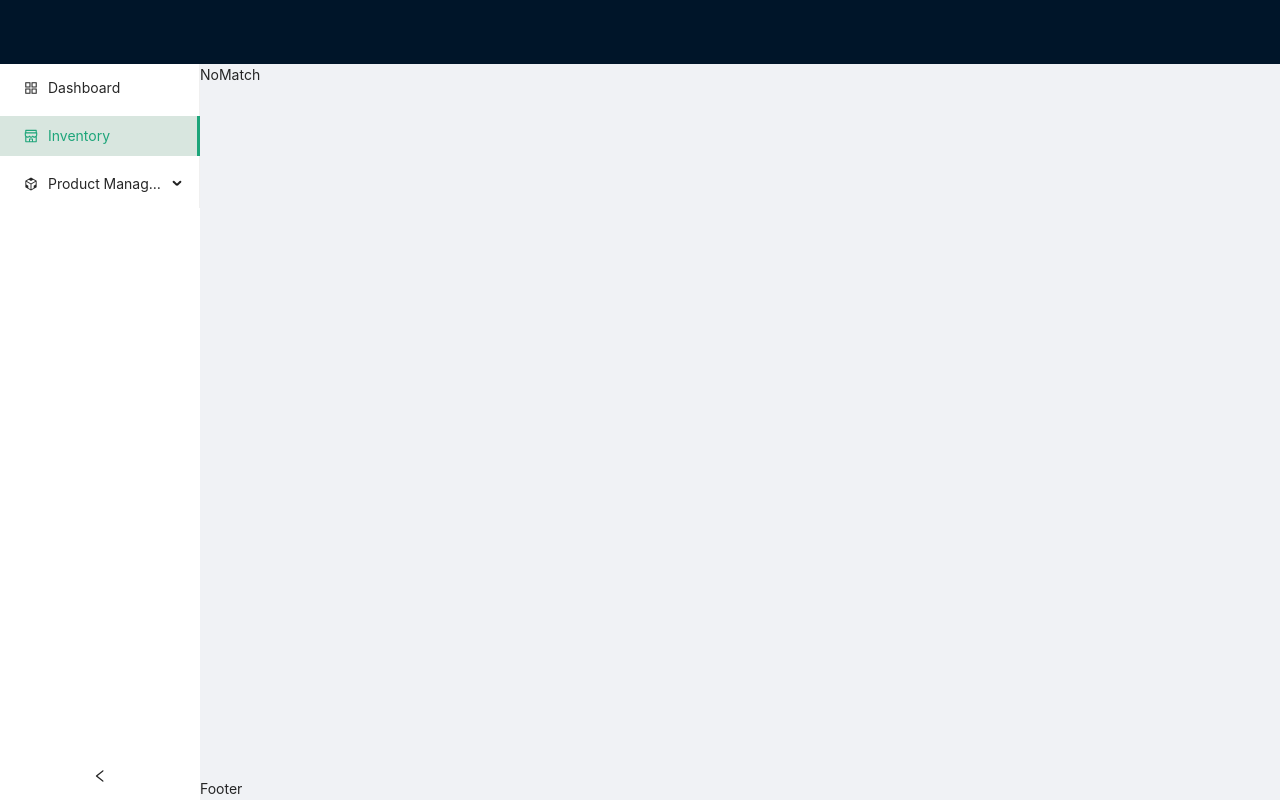
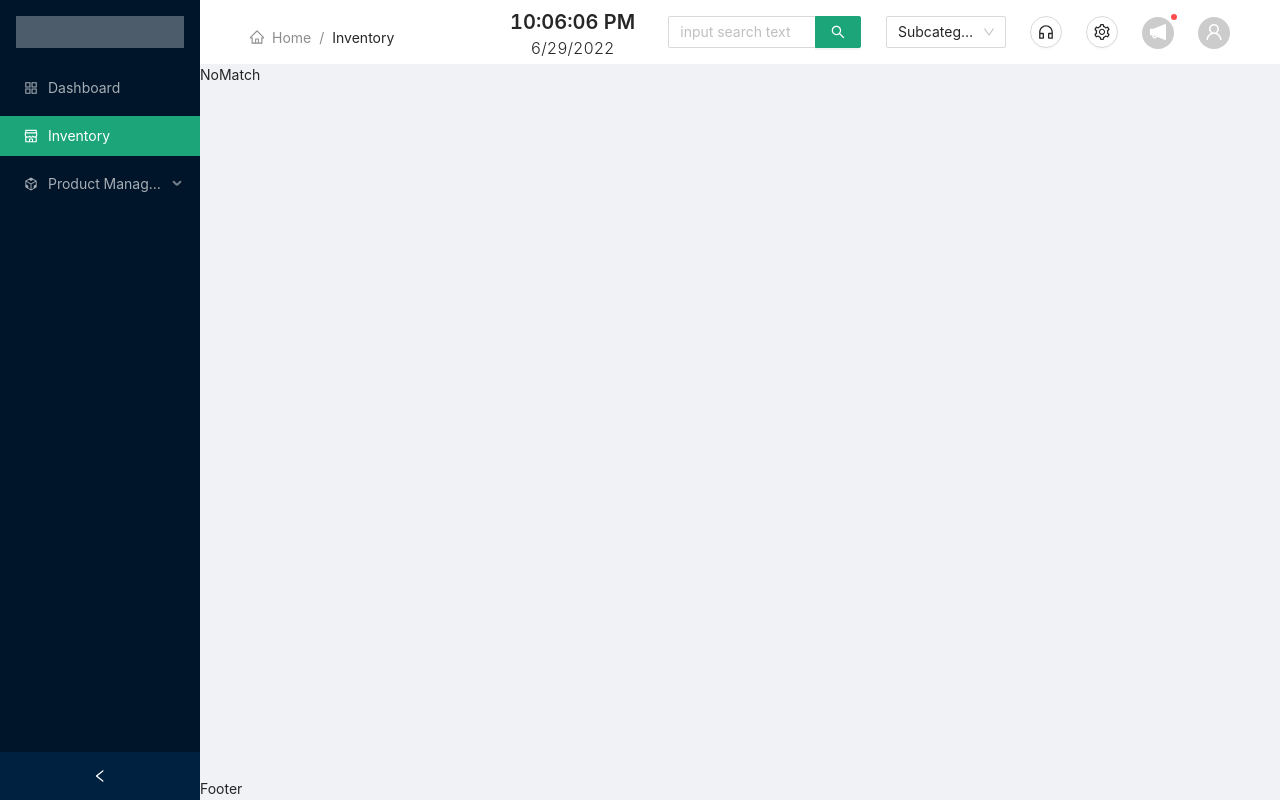
Before and after one commit to cuongpham166/inventrol-ui, a React (Create React App) app: page / in a window 1280 px wide. Both pictures are taken after a click on the item "Inventory". Built offline with nearby package versions, Linux system fonts and the light colour scheme.

Commit message:
Header Component
Header Component

```diff
--- a/src/components/Breadcrumb/index.jsx
+++ b/src/components/Breadcrumb/index.jsx
@@ -1,25 +1,47 @@
 import React from 'react';
-import { Link } from 'react-router-dom';
-import { Breadcrumb } from 'antd';
-
-const routes = [
-    {
-        path: 'index',
-        breadcrumbName: 'home',
-        children: [
-            {
-                path: '/subcategory',
-                breadcrumbName: 'Subcategory',
-            },
-        ],
-    },
-];
-const itemRender = (route, params, routes, paths) => {
-    const last = routes.indexOf(route) === routes.length - 1;
-    return last ? <span>{route.breadcrumbName}</span> : <Link to={paths.join('/')}>{route.breadcrumbName}</Link>;
-};
-const Name = (props) => {
-    return <Breadcrumb itemRender={itemRender} routes={routes} />;
+import { Link, useLocation } from 'react-router-dom';
+import { Breadcrumb as AntBreadcrumb } from 'antd';
+import { HomeOutlined } from '@ant-design/icons';
+import { Space } from 'antd';
+const Breadcrumb = () => {
+    const location = useLocation();
+    const { pathname } = location;
+    const pathnames = pathname.split('/').filter((item) => item);
+    const capatilize = (s) => s.charAt(0).toUpperCase() + s.slice(1);
+    return (
+        <div>
+            <AntBreadcrumb>
+                {pathnames.length > 0 ? (
+                    <AntBreadcrumb.Item>
+                        <Link to="/">
+                            <Space>
+                                <HomeOutlined />
+                                Home
+                            </Space>
+                        </Link>
+                    </AntBreadcrumb.Item>
+                ) : (
+                    <AntBreadcrumb.Item>
+                        <Space>
+                            <HomeOutlined />
+                            Home
+                        </Space>
+                    </AntBreadcrumb.Item>
+                )}
+                {pathnames.map((name, index) => {
+                    const routeTo = `/${pathnames.slice(0, index + 1).join('/')}`;
+                    const isLast = index === pathnames.length - 1;
+                    return isLast ? (
+                        <AntBreadcrumb.Item key={index}>{capatilize(name)}</AntBreadcrumb.Item>
+                    ) : (
+                        <AntBreadcrumb.Item key={index}>
+                            <Link to={`${routeTo}`}>{capatilize(name)}</Link>
+                        </AntBreadcrumb.Item>
+                    );
+                })}
+            </AntBreadcrumb>
+        </div>
+    );
 };
 
-export default Name;
+export default Breadcrumb;
--- a/src/layouts/DefaultLayout/index.jsx
+++ b/src/layouts/DefaultLayout/index.jsx
@@ -12,9 +12,9 @@ const DefaultLayout = ({ children }) => {
                 minHeight: '100vh',
             }}
         >
-            <Header />
+            <Sidebar />
             <Layout>
-                <Sidebar />
+                <Header />
                 <Layout>
                     <Content>{children}</Content>
                     <Footer />
--- /dev/null
+++ b/src/layouts/components/Header/HeaderClock.jsx
@@ -0,0 +1,31 @@
+import React, { useState, useEffect } from 'react';
+
+import { Typography, Row } from 'antd';
+const { Title, Text } = Typography;
+
+const HeaderClock = (props) => {
+    const [time, setTime] = useState(new Date());
+    const [date, setDate] = useState(new Date());
+    const refreshClock = () => {
+        setTime(new Date());
+    };
+
+    useEffect(() => {
+        const timerId = setInterval(refreshClock, 1000);
+        return function cleanup() {
+            clearInterval(timerId);
+        };
+    }, []);
+    return (
+        <span style={{ textAlign: 'center' }}>
+            <Title level={4} strong style={{ marginBottom: '0px' }}>
+                {time.toLocaleTimeString()}
+            </Title>
+            <Title level={5} style={{ marginTop: '0px', fontWeight: '300' }}>
+                {date.toLocaleDateString()}
+            </Title>
+        </span>
+    );
+};
+
+export default HeaderClock;
--- /dev/null
+++ b/src/layouts/components/Header/HeaderControl/index.jsx
@@ -0,0 +1,44 @@
+import React from 'react';
+import { UserOutlined, NotificationFilled, CustomerServiceOutlined, SettingOutlined } from '@ant-design/icons';
+import { Avatar, Badge, Space, Button, Tooltip, Input, Select, Row } from 'antd';
+const { Search } = Input;
+const { Option } = Select;
+
+const HeaderControl = (props) => {
+    const onSearch = (value) => console.log(value);
+    const handleChange = (value) => {
+        console.log(`selected ${value}`);
+    };
+
+    return (
+        <span style={{ float: 'right' }}>
+            <Space size={'large'}>
+                <Search placeholder="input search text" style={{ display: 'block' }} onSearch={onSearch} enterButton />
+                <Select
+                    defaultValue="subcategory"
+                    style={{
+                        width: 120,
+                    }}
+                    onChange={handleChange}
+                >
+                    <Option value="subcategory">Subcategory</Option>
+                    <Option value="category">Category</Option>
+                </Select>
+
+                <Tooltip title="Support">
+                    <Button shape="circle" icon={<CustomerServiceOutlined />}></Button>
+                </Tooltip>
+                <Tooltip title="Settings">
+                    <Button shape="circle" icon={<SettingOutlined />}></Button>
+                </Tooltip>
+                <Badge dot>
+                    <Avatar icon={<NotificationFilled />} />
+                </Badge>
+
+                <Avatar icon={<UserOutlined />} />
+            </Space>
+        </span>
+    );
+};
+
+export default HeaderControl;
--- a/src/layouts/components/Header/index.jsx
+++ b/src/layouts/components/Header/index.jsx
@@ -1,17 +1,29 @@
 import React from 'react';
-import { Layout } from 'antd';
+import { Layout, Row, Col } from 'antd';
+
+import Breadcrumb from '../../../components/Breadcrumb';
+import HeaderControl from './HeaderControl';
+import HeaderClock from './HeaderClock';
+
 const { Header: AntHeader } = Layout;
-const logoStyle = {
-    float: 'left',
-    width: '120px',
-    height: '31px',
-    margin: ' 16px 24px 16px 0',
-    background: 'rgba(255, 255, 255, 0.3)',
+
+const style = {
+    background: '#fff',
 };
 const Header = (props) => {
     return (
-        <AntHeader theme="light">
-            <div className="logo" style={{ logoStyle }} />
+        <AntHeader theme="light" style={style}>
+            <Row gutter={[24, 0]} style={{ height: '100%' }} align={'middle'} justify={'space-around'}>
+                <Col span={24} md={6}>
+                    <Breadcrumb />
+                </Col>
+                <Col span={24} md={4}>
+                    <HeaderClock />
+                </Col>
+                <Col span={24} md={14}>
+                    <HeaderControl />
+                </Col>
+            </Row>
         </AntHeader>
     );
 };
--- a/src/layouts/components/Sidebar/index.jsx
+++ b/src/layouts/components/Sidebar/index.jsx
@@ -45,9 +45,14 @@ const Sidebar = (props) => {
         setSelectedKey(selectedKeyValue);
     }, [location]);
 
+    const logoStyle = {
+        height: '32px',
+        margin: '16px',
+        background: 'rgba(255, 255, 255, 0.3)',
+    };
     return (
         <Sider
-            theme="light"
+            theme="dark"
             collapsible
             collapsed={collapsed}
             onCollapse={(value) => setCollapsed(value)}
@@ -55,7 +60,8 @@ const Sidebar = (props) => {
                 overflow: 'auto',
             }}
         >
-            <Menu theme="light" selectedKeys={[selectedKey]} mode="inline" items={items} onClick={onClickMenu} />
+            <div className="logo" style={logoStyle} />
+            <Menu theme="dark" selectedKeys={[selectedKey]} mode="inline" items={items} onClick={onClickMenu} />
         </Sider>
     );
 };
```
